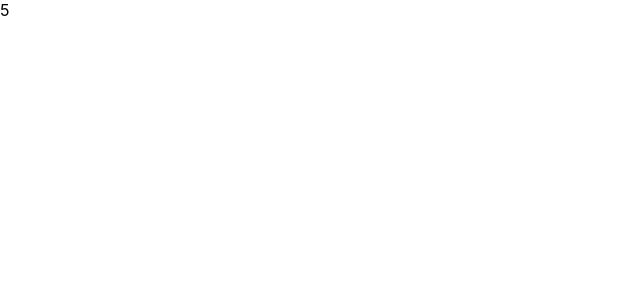
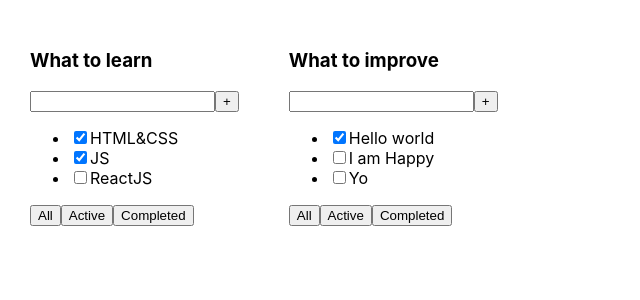
Before and after one commit to Kristina-VCyber/todolist, a React (Create React App) app: page / in a window 1280 px wide. Shown: the top 300 px of the page, without its empty margins (0-640 px from the left). Built offline with nearby package versions, Linux system fonts and the light colour scheme.

Commit message:
lesson01

```diff
--- a/src/App.tsx
+++ b/src/App.tsx
@@ -1,16 +1,6 @@
-import React, {useState} from 'react';
+import React from 'react';
 import './App.css';
 import {Todolist} from "./Todolist";
-
-
-export function Counter () {
-    let arr = useState(5);
-    let data = arr[0];
-    let setData = arr[1];
-    return <div onClick={ () => { setData(data + 1)} }>{data}</div>
-
-}
-
 
 
 
--- a/src/Todolist.tsx
+++ b/src/Todolist.tsx
@@ -26,7 +26,6 @@
                         return (
                             <li><input type="checkbox" checked={el.isDone}/>
                                 <span>{el.title}</span>
-                                <button onClick={() => alert (el.id) }>x</button>
                             </li>
                         )
                     }
--- a/src/index.tsx
+++ b/src/index.tsx
@@ -1,10 +1,10 @@
 import React from 'react';
 import ReactDOM from 'react-dom';
 import './index.css';
-import App, {Counter} from './App';
+import App  from './App';
 import * as serviceWorker from './serviceWorker';
 
-ReactDOM.render(<Counter />,  document.getElementById('root'));
+ReactDOM.render(<App />,  document.getElementById('root'));
 
 // If you want your app to work offline and load faster, you can change
 // unregister() to register() below. Note this comes with some pitfalls.
```
